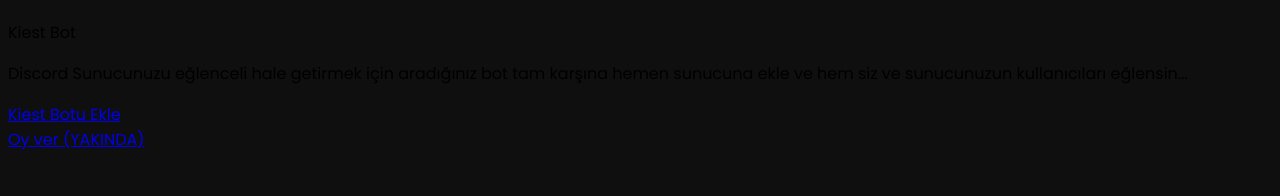
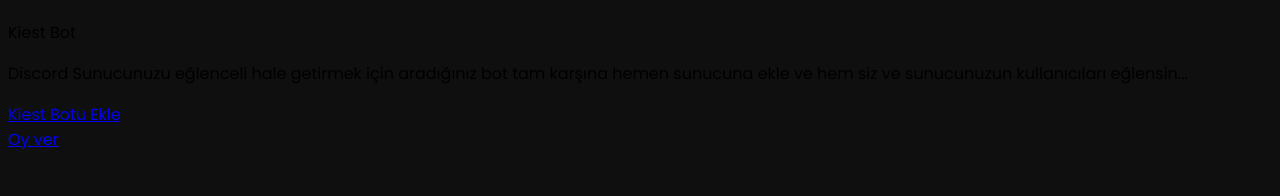
Before and after one commit to sekill01/kiestdc.versus, a Next.js app: page / in a window 1280 px wide. Shown: the part 1460-1656 px from the top of the page. Built offline with nearby package versions, Linux system fonts and the light colour scheme.

Commit message:
Update index.jsx

```diff
--- a/pages/index.jsx
+++ b/pages/index.jsx
@@ -29,7 +29,7 @@
   <div className="py-10"></div>
   <Link href={"https://top.gg/bot/1159522977830944788"}>
   <a className={" px-6 justify-center gap-x-2 shadow-lg shadow-amber-600/20 rounded-xl py-4 font-medium bg-gradient-to-bl from-amber-700 to-amber-500 hover:opacity-80 transition duration-200 text-white " }>
-Oy ver (YAKINDA)</a>
+Oy ver</a>
   </Link>
         </div>
 
```
